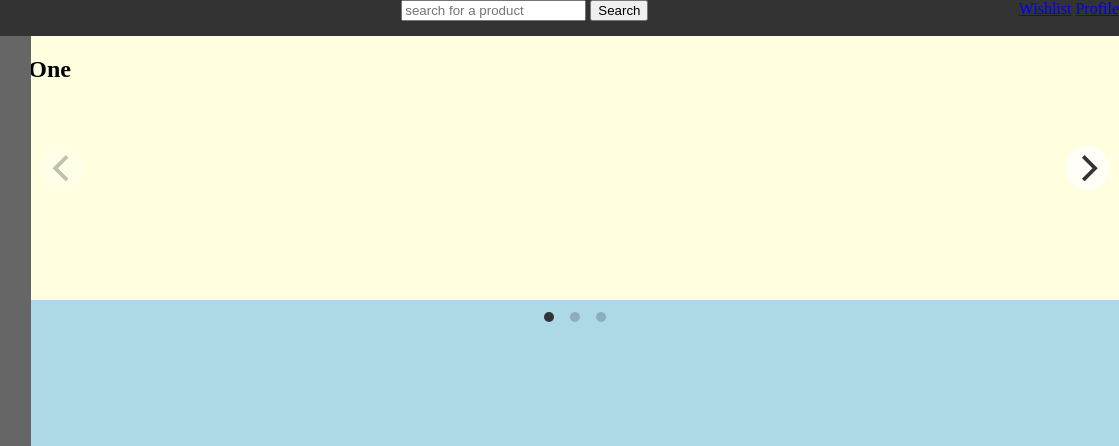
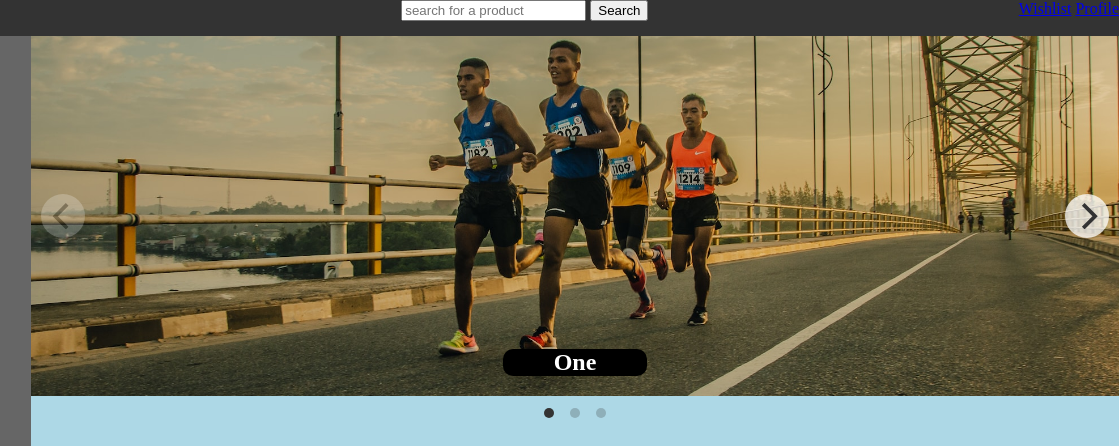
Before and after one commit to mujohannes/tiptoeSolesC423T1, a plain HTML site: page index.html in a window 1280 px wide. Shown: the top 446 px of the page, 161-1280 px from the left. Drawn offline with nearby package versions, Linux system fonts and the light colour scheme.

Commit message:
slideshow fix and styling

```diff
--- a/index.html
+++ b/index.html
@@ -36,13 +36,13 @@
     </aside>
     <main class="content">
       <div class="slideshow" data-flickity='{ "cellAlign": "center" }'>
-        <div class="slide">
+        <div class="slide one">
           <h1>One</h1>
         </div>
-        <div class="slide">
+        <div class="slide two">
           <h1>Two</h1>
         </div>
-        <div class="slide">
+        <div class="slide three">
           <h1>Three</h1>
         </div>
       </div>
--- a/styles.css
+++ b/styles.css
@@ -1,6 +1,10 @@
 :root {
   --main-color: #333333;
   --aside-color: #666666;
+}
+/* fix for slideshow gap */
+html {
+  overflow-y: scroll;
 }
 body {
   margin: 0;
@@ -34,11 +38,26 @@ body {
 .slide {
   background-color: lightyellow;
   width: 100%;
-  min-height: 33vh;
+  min-height: 45vh;
+  display: grid;
+  place-items: center center;
+  background-size: cover;
+  background-position: center center;
 }
-.slideshow {
-  min-width: 100%;
+.one {
+  background-image: url("images/candra-winata-CYOFvtpOIpU-unsplash.jpg");
 }
-.flickity-viewport {
-  margin-right: -0.5%;
+.two {
+  background-image: url("images/domino-164_6wVEHfI-unsplash.jpg");
 }
+.three {
+  background-image: url("images/fitsum-admasu-oGv9xIl7DkY-unsplash.jpg");
+}
+.slide h1 {
+  background-color: black;
+  color: white;
+  align-self: end;
+  min-width: 12ch;
+  text-align: center;
+  border-radius: 10px;
+}
```
